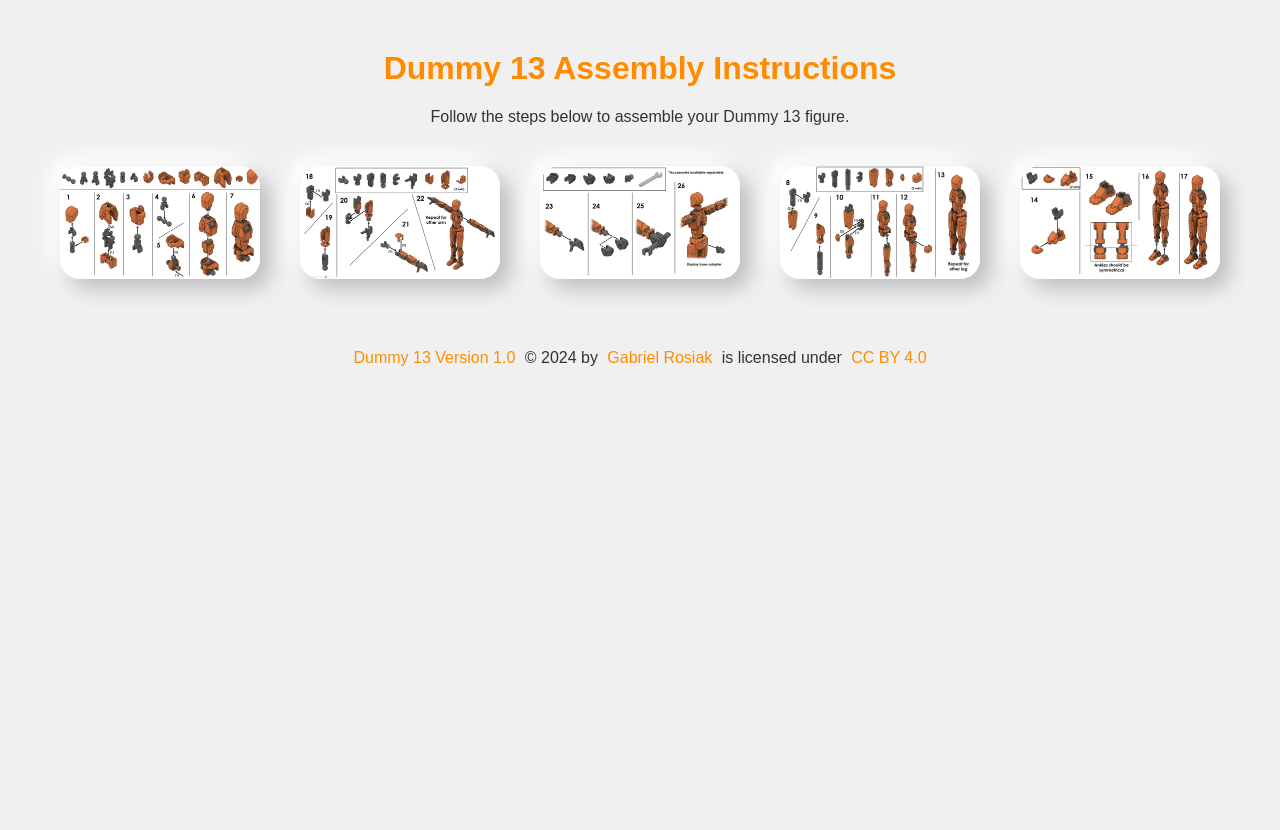
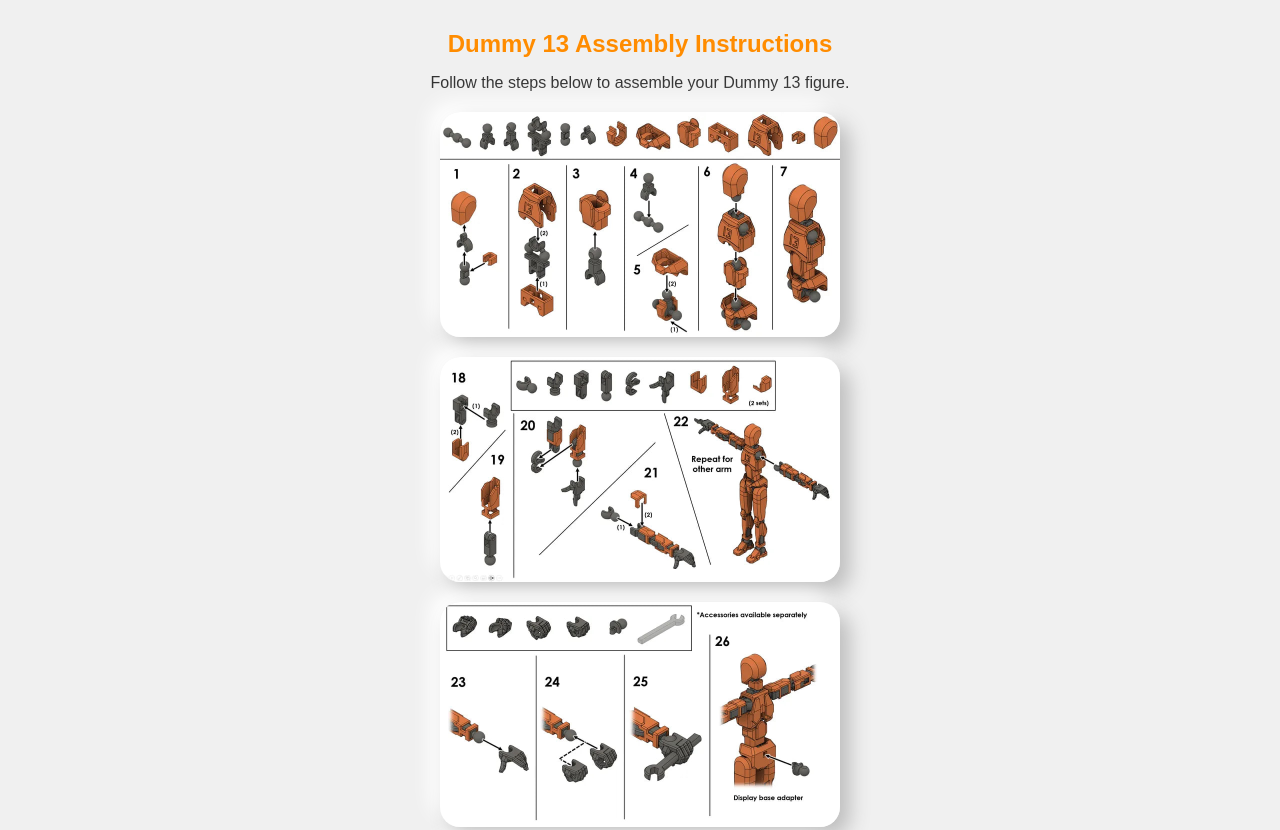
Before and after one commit to insrchofsnrs/dummy13, a plain HTML site: page index.html in a window 1280 px wide. Shown: the top 830 px of the page. Before the commit the page ends 800 px from the top, so only its background shows below. Drawn offline with Linux system fonts and the light colour scheme.

Commit message:
udpate css

```diff
--- a/styles.css
+++ b/styles.css
@@ -9,23 +9,27 @@ body {
 h1 {
     text-align: center;
     color: #ff8c00;
-    margin-top: 50px;
+    margin-top: 30px;
+    font-size: 24px;
 }
 
 p {
     text-align: center;
-    margin: 20px;
+    margin: 10px 20px;
+    font-size: 16px;
 }
 
 .instructions {
     display: flex;
-    justify-content: center;
-    flex-wrap: wrap;
+    flex-direction: column;
+    align-items: center;
+    padding: 0 10px;
 }
 
 .instructions img {
-    margin: 20px;
-    width: 200px;
+    margin: 10px 0;
+    width: 100%;
+    max-width: 400px;
     height: auto;
     border-radius: 20px;
     background: #f0f0f0;
@@ -35,13 +39,18 @@ p {
 
 footer {
     text-align: center;
-    margin: 50px 0;
+    margin: 30px 0;
+}
+
+footer p {
+    font-size: 14px;
+    margin: 0 20px;
 }
 
 footer p a {
     color: #ff8c00;
     text-decoration: none;
-    margin: 0 5px;
+    margin: 0 3px;
 }
 
 footer p a:hover {
```
